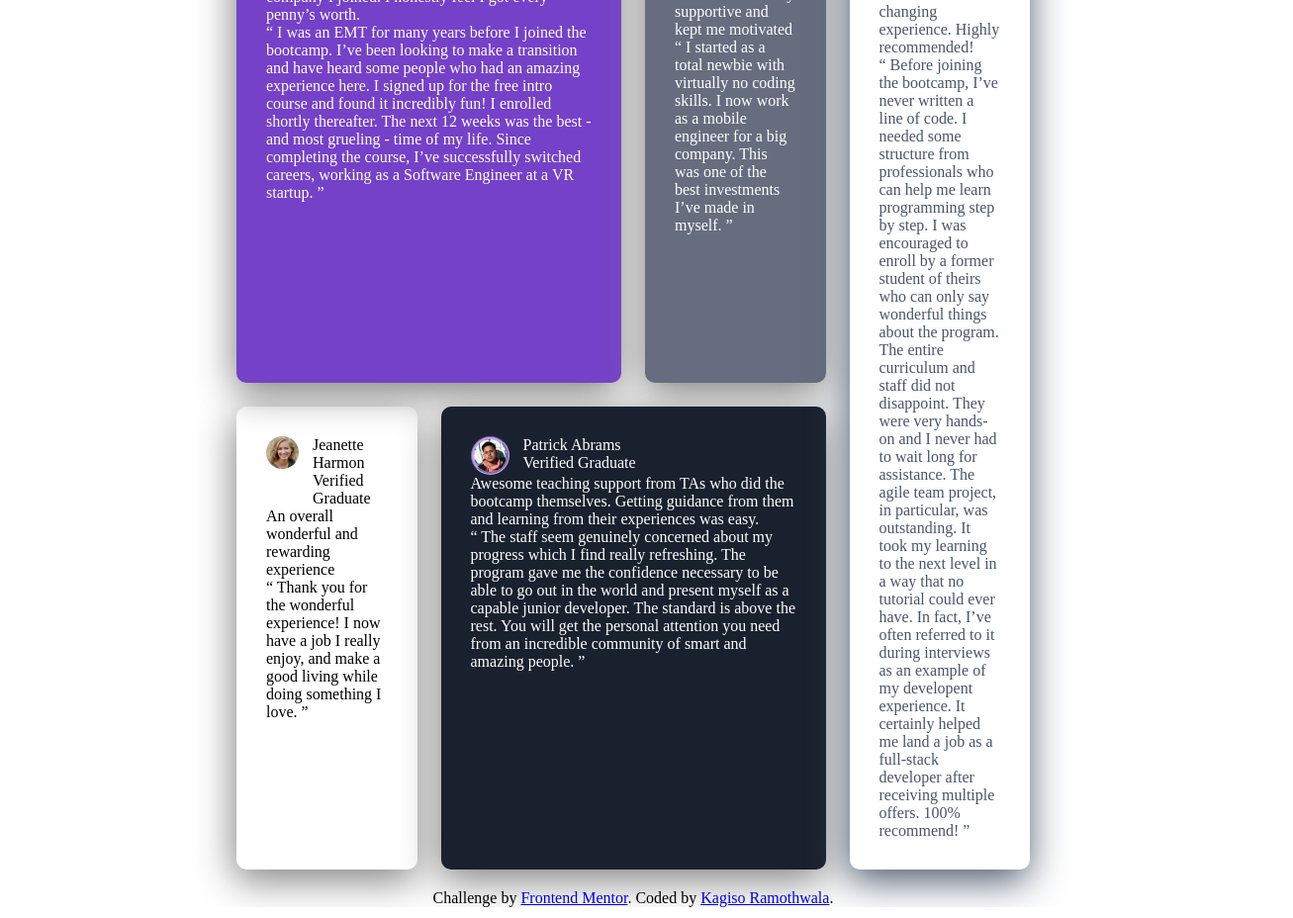
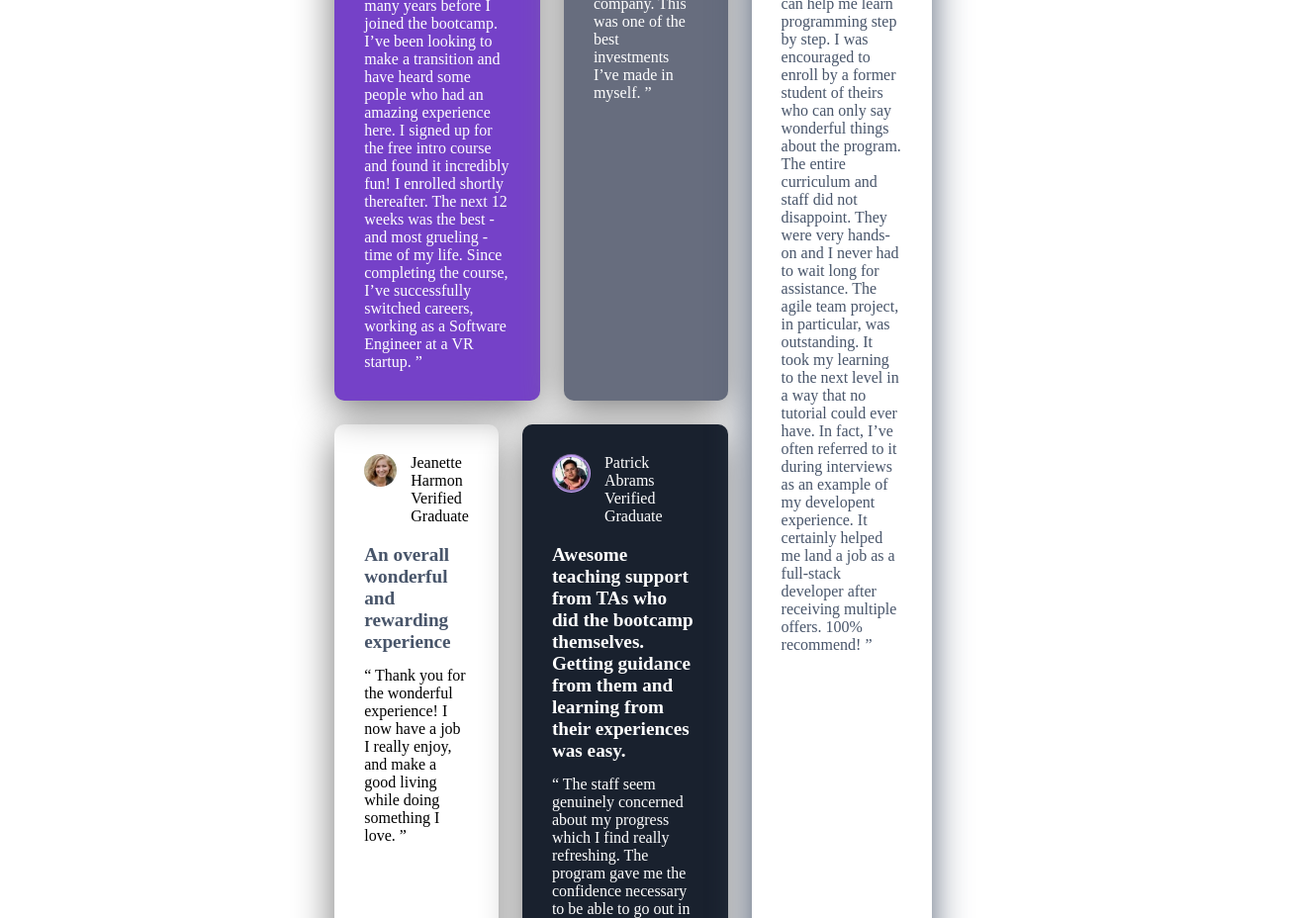
Before and after one commit to KagisoRamothwala1/testimonials-grid-section, a plain HTML site: page index.html in a window 1280 px wide. Shown: the top 928 px of the page at 99% size, 1307 px wide, since content can reach past the window. Drawn offline with Linux system fonts and the light colour scheme.

Commit message:
Touchups2.1

```diff
--- a/stylesheet.css
+++ b/stylesheet.css
@@ -11,8 +11,7 @@ html, body{
   grid-template-columns: repeat(4, 1fr);
   grid-template-rows: auto auto;
   gap: 24px;
-  margin-inline: 231PX;
-
+  margin-inline: 365PX;
 }
 
 .Card1{
@@ -45,7 +44,10 @@ html, body{
 }
 
 .Card1Text{
-
+  font-size: larger;
+  font-weight: bolder;
+  padding-bottom: 14px;
+  padding-top: 19px;
 }
 
 .Card1paragraph{
@@ -79,7 +81,10 @@ html, body{
 }
 
 .Card2Text{
-
+  font-size: larger;
+  font-weight: bolder;
+  padding-bottom: 14px;
+  padding-top: 19px;
 }
 
 
@@ -113,7 +118,11 @@ html, body{
 
 
 .Card3Text{
-
+  font-size: larger;
+  font-weight: bolder;
+  padding-bottom: 14px;
+  padding-top: 19px;
+  color: hsl(217, 19%, 35%);
 }
 
 .Card3paragraph{
@@ -148,7 +157,10 @@ html, body{
 }
 
 .Card4Text{
-
+  font-size: larger;
+  font-weight: bolder;
+  padding-bottom: 14px;
+  padding-top: 19px;
 }
 
 .Card4paragraph{
@@ -182,7 +194,11 @@ width: 252px;
 
 
 .Card5Text{
-
+  font-size: larger;
+  font-weight: bolder;
+  padding-bottom: 14px;
+  padding-top: 19px;
+  color: hsl(217, 19%, 35%);
 }
 
 .Card5paragraph{
@@ -198,3 +214,6 @@ width: 252px;
   flex-direction: inherit;
   column-gap: 14px;
 }
+
+@media only screen and (min-width:375px) and (max-width:1440px) {
+}
```
Lines whose indentation alone changed are shown as unchanged.
